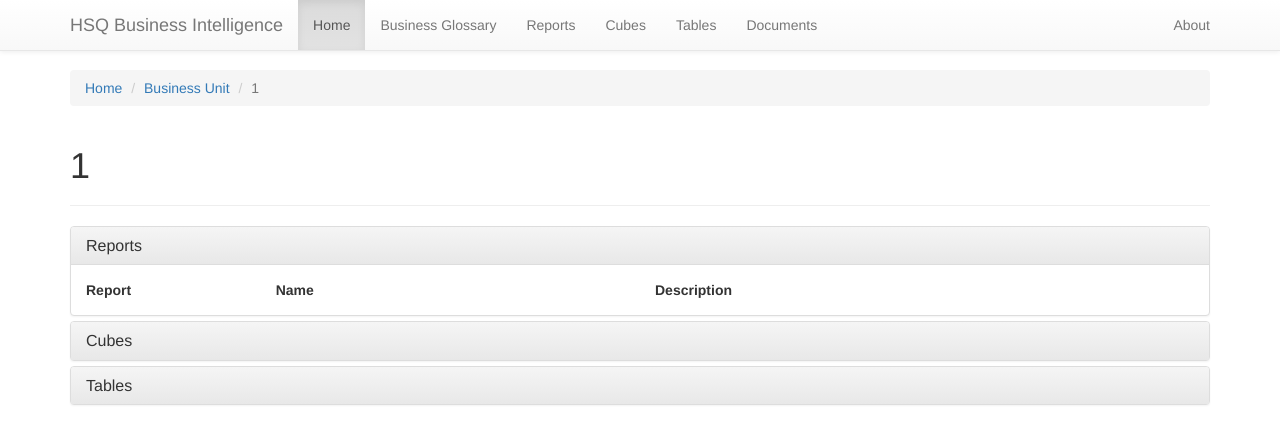
After one commit to atindale/bi-inventory, a Flask app: page /business_unit/1 in a window 1280 px wide. The commit adds this page. Shown: the top 444 px of the page. Run offline with Flask 2, Linux system fonts and the light colour scheme; data that the repository does not hold is empty; parts of the project's set-up code (start-up, migrations or seed data) failed here and were passed over; some libraries are stand-ins or nearby versions.

Commit message:
Added lots of functionality like glossary and business unit

```diff
--- a/flask_inventory/routes.py
+++ b/flask_inventory/routes.py
@@ -1,11 +1,11 @@
 from flask_inventory import app
 from flask import render_template, request, flash, session, url_for, redirect,jsonify
-from models import Report, Cube, Table, Element, Column, CubeStructure, Document, Glossary
+from models import Report, Cube, Table, Element, Column, CubeStructure, Document, Glossary, LoadStatus
 
 
 @app.route('/')
 def home():
-	return render_template('home.html')
+	return render_template('home.html', status = LoadStatus.query.order_by(LoadStatus.subject).all())
 
 @app.route('/about')
 def about():
@@ -28,6 +28,20 @@ def reports():
 def glossary():
 
 	return render_template('show_glossary.html', glossary = Glossary.query.order_by(Glossary.glossary_term).all())
+
+@app.route('/business_unit/<selected_unit>')
+def business_unit(selected_unit):
+
+	return render_template('show_business_unit.html',
+		selected_unit = selected_unit,
+		reports = Report.query.filter_by(business_unit=selected_unit).all(),
+		cubes = Cube.query.filter_by(business_unit=selected_unit).all()
+		)
+
+@app.route('/glossary_term/<selected_term>')
+def glossary_term(selected_term):
+
+	return render_template('show_glossary_term.html', term = Glossary.query.filter_by(glossary_term=selected_term).first())
 
 @app.route('/cubes')
 def cubes():
--- /dev/null
+++ b/flask_inventory/templates/show_business_unit.html
@@ -0,0 +1,95 @@
+{% extends "layout.html" %}
+
+{% block content %}
+	<ol class="breadcrumb">
+  <li><a href="/">Home</a></li>
+  <li><a href="/business_units">Business Unit</a></li>
+  <li class="active">{{ selected_unit }}</li>
+	</ol>
+
+	<div class="page-header">
+		<h1>{{ selected_unit }}</h1>
+	</div>
+
+	<div class="panel-group" id="accordion">
+		<div class="panel panel-default">
+			<div class="panel-heading">
+				<h4 class="panel-title">
+					<a data-toggle="collapse" data-parent="#accordion" href="#collapseOne">Reports</a>
+				</h4>
+			</div>
+			<div id="collapseOne" class="panel-collapse collapse in">
+				<div class="panel-body">
+          <div class="row">
+            <div class="col-md-2">
+	  				  <strong>Report</strong>
+            </div>
+            <div class="col-md-4">
+				  	  <strong>Name</strong>
+            </div>
+            <div class="col-md-4">
+					    <strong>Description</strong>
+            </div>
+          </div><!-- row -->
+          {% for report in reports %}
+          <div class="row">
+            <div class="col-md-2">
+              <a href="/elements/{{ report.report_id }}">{{ report.report_id }}</a>
+            </div>
+            <div class="col-md-4">
+            {{ report.report_name }}
+            </div>
+            <div class="col-md-4">
+					    <em>{{ report.report_description }}</em>
+            </div>
+          </div><!-- row -->
+					{% endfor %}
+				</div><!-- panel-body -->
+			</div><!-- collpaseone -->
+		</div>
+		<div class="panel panel-default">
+			<div class="panel-heading">
+				<h4 class="panel-title">
+					<a data-toggle="collapse" data-parent="#accordion" href="#collapseTwo">Cubes</a>
+				</h4>
+			</div>
+			<div id="collapseTwo" class="panel-collapse collapse">
+				<div class="panel-body">
+          <div class="row">
+            <div class="col-md-4">
+	  				  <strong>Name</strong>
+            </div>
+            <div class="col-md-4">
+					    <strong>Description</strong>
+            </div>
+          </div><!-- row -->
+          {% for cube in cubes %}
+          <div class="row">
+            <div class="col-md-4">
+              <a href="/elements/{{ cube.cube_name }}">{{ cube.cube_name }}</a>
+            </div>
+            <div class="col-md-8">
+					    <em>{{ cube.cube_description }}</em>
+            </div>
+          </div><!-- row -->
+					{% endfor %}
+				</div>
+			</div>
+		</div>
+		<div class="panel panel-default">
+			<div class="panel-heading">
+				<h4 class="panel-title">
+					<a data-toggle="collapse" data-parent="#accordion" href="#collapseThree">Tables</a>
+				</h4>
+			</div>
+			<div id="collapseThree" class="panel-collapse collapse">
+				<div class="panel-body">
+					<p>Tables will go here</a></p>
+				</div>
+			</div>
+		</div>
+	</div>
+
+
+
+{% endblock %}
--- a/flask_inventory/templates/show_cube_structure.html
+++ b/flask_inventory/templates/show_cube_structure.html
@@ -20,10 +20,10 @@
 
 	<div class="col-md-3">
 		<div class="list-group">
-			<div class="list-group-item">
+			<a href="/business_unit/{{ this_cube.business_unit }}" class="list-group-item">
 				<h4 class="list-group-item-heading">Business Unit</h4>
 				<p class="list-group-item-text">{{ this_cube.business_unit }}</p>
-			</div>
+			</a>
 		</div>
 	</div>
 
--- a/flask_inventory/templates/show_glossary.html
+++ b/flask_inventory/templates/show_glossary.html
@@ -20,7 +20,7 @@
 		<tbody>
 			{% for term in glossary %}
 			<tr>
-				<td><a href="/xxxx/{{ term.glossary_term }}">{{ term.glossary_term }}</a></td>
+				<td><a href="/glossary_term/{{ term.glossary_term }}">{{ term.glossary_term }}</a></td>
 				<td>{{ term.glossary_term_description }}</td>
 				<td>{{ term.glossary_owner }}</td>
 			</tr>
```
Also changed, not shown: flask_inventory/models.py (+14 -0 lines), flask_inventory/templates/home.html (+13 -30 lines), flask_inventory/templates/show_elements.html (+9 -8 lines), flask_inventory/templates/show_glossary_term.html (added, +53 -0 lines).
